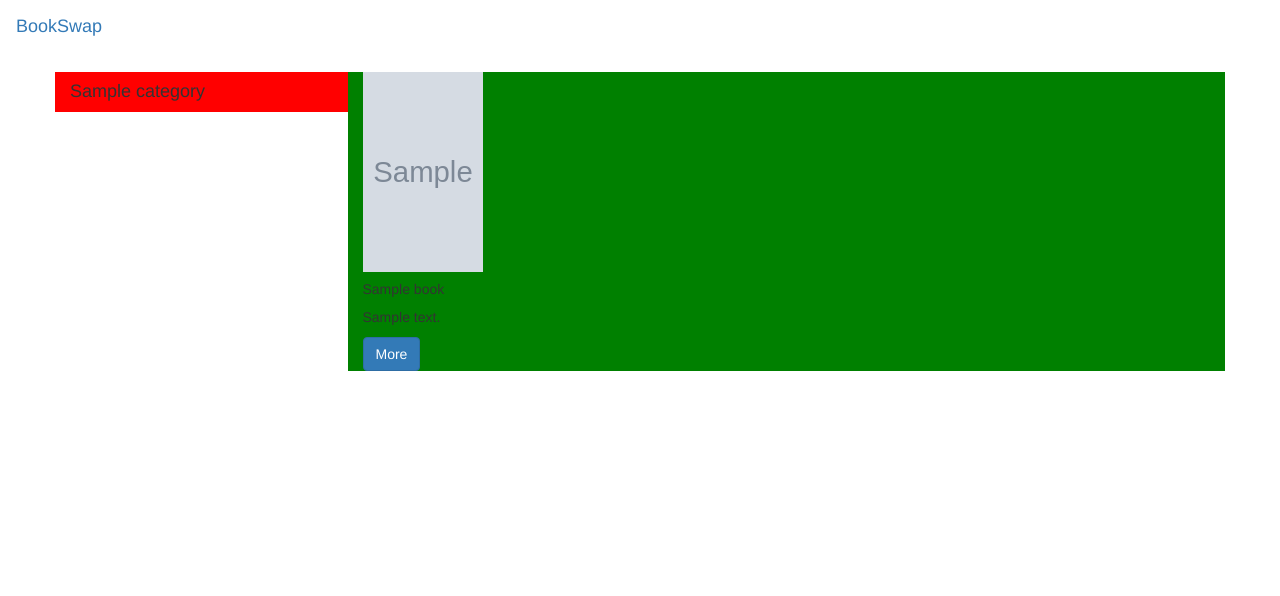
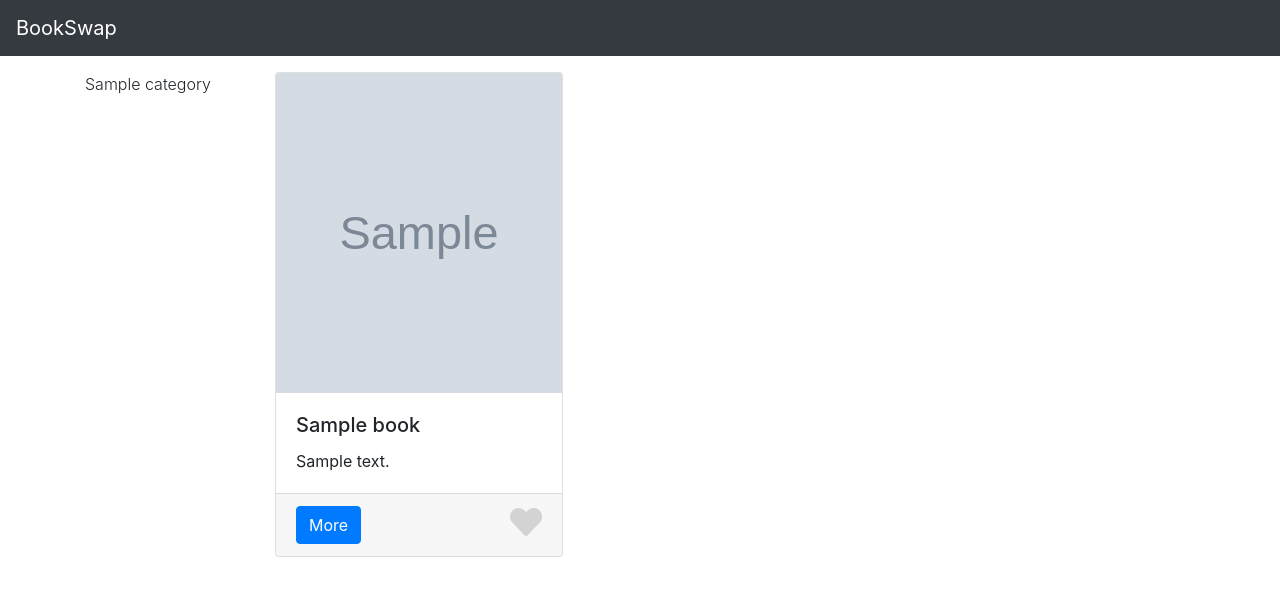
Before and after one commit to irenapopova/item-catalog, a Flask app: template catalog/templates/home.html in a window 1280 px wide. Shown: the top 596 px of the page. Run offline with Flask 2, Linux system fonts and the light colour scheme; the template is opened without the code that fills it: most values are stand-ins (such as "Sample title", 1, 10 or a date in 2020); grey boxes marked "Sample" are stand-in pictures; some libraries are stand-ins or nearby versions.

Commit message:
classes and style added to cards

```diff
--- a/catalog/templates/home.html
+++ b/catalog/templates/home.html
@@ -1,5 +1,16 @@
 {% extends "bootstrap/base.html" %}
-{% block title %}This is an example page{% endblock %}
+{% block title %}BookSwap{% endblock %}
+
+{% block head %}
+<link rel="stylesheet" href="https://maxcdn.bootstrapcdn.com/bootstrap/4.0.0/css/bootstrap.min.css"
+    integrity="sha384-Gn5384xqQ1aoWXA+058RXPxPg6fy4IWvTNh0E263XmFcJlSAwiGgFAW/dAiS6JXm" crossorigin="anonymous">
+<link rel="stylesheet" href="https://use.fontawesome.com/releases/v5.7.0/css/all.css"
+    integrity="sha384-lZN37f5QGtY3VHgisS14W3ExzMWZxybE1SJSEsQp9S+oqd12jhcu+A56Ebc1zFSJ" crossorigin="anonymous">
+<script src="https://maxcdn.bootstrapcdn.com/bootstrap/4.0.0/js/bootstrap.min.js"
+    integrity="sha384-JZR6Spejh4U02d8jOt6vLEHfe/JQGiRRSQQxSfFWpi1MquVdAyjUar5+76PVCmYl" crossorigin="anonymous">
+
+</script>
+{% endblock %}
 
 {% block navbar %}
 <nav class="navbar navbar-dark bg-dark">
@@ -8,26 +19,30 @@
 {% endblock %}
 
 {% block content %}
-<div class="container">
+<div class="container mt-3">
     <div class="row">
-        <div class="col-md-3" style="background-color: red;">
+        <div class="col-md-2">
             {% for category in categories %}
-            <h4>{{category.name}}</h4>
+            <p class="font-weight-light">{{category.name}}</p>
             {% endfor %}
         </div>
-        <div class="col-md-9" style="background-color: green;">
-
+        <div class="col-md-10">
+            <div class="card-columns">
                 {% for book in books %}
-
                 <div class="card" style="width: 18rem;">
-                <img class="card-img-top" src="{{book.image}}" alt="Card image cap" width="120px" height="200px">
+                    <img class="card-img-top" src="{{book.image}}" alt="Card image cap" width="180px" height="320px">
                     <div class="card-body">
                         <h5 class="card-title">{{book.name}}</h5>
-                    <p class="card-text">{{book.description}}</p>
+                        <div class="card-text text-truncate">{{book.description[0:100]}}</div>
+                    </div>
+                    <div class="card-footer">
                         <a href="#" class="btn btn-primary">More</a>
+                        <i class="fas fa-heart float-right fa-2x" style="color: lightgray;"></i>
                     </div>
                 </div>
                 {% endfor %}
+                <!--for loop end-->
+            </div>
         </div>
     </div>
 </div>
```
Lines whose indentation alone changed are shown as unchanged.
